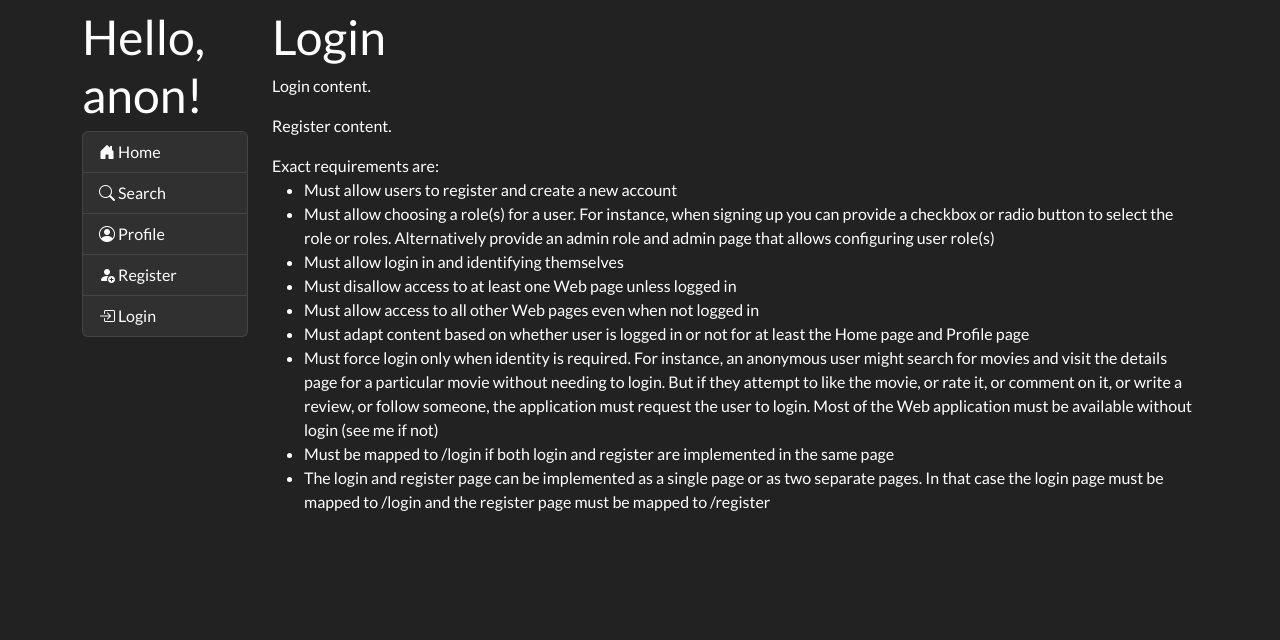
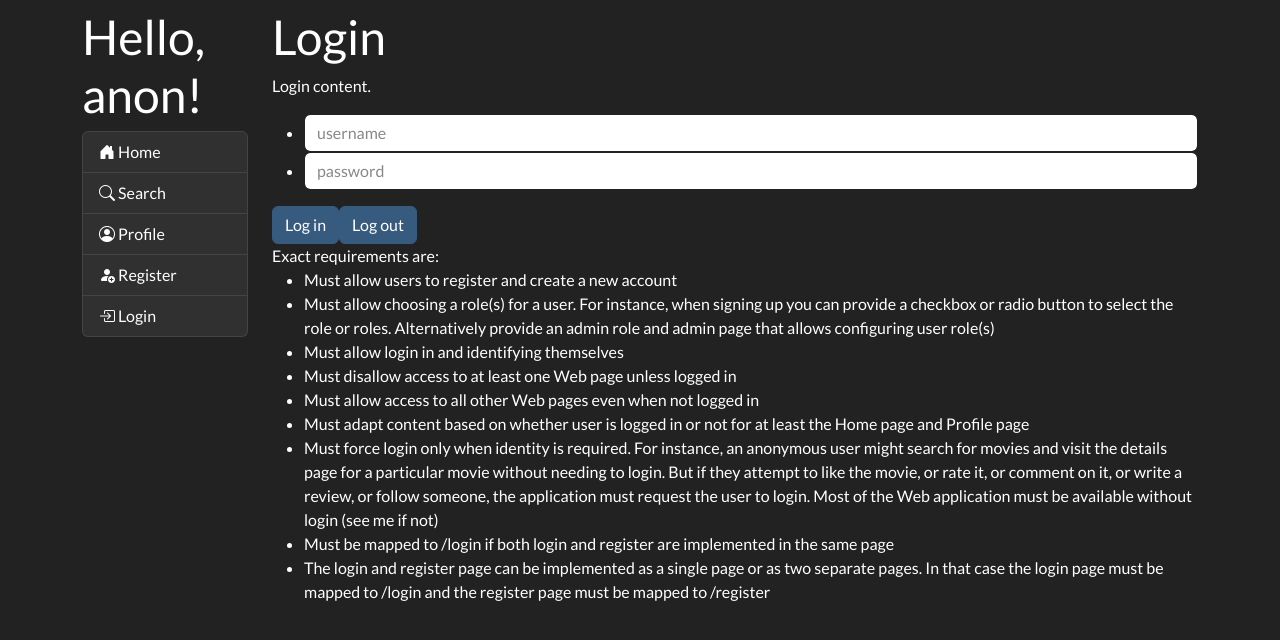
Before and after one commit to patelShas/spotty-review-react, a React (Create React App) app: page /login in a window 1280 px wide. Shown: the top 640 px of the page. Built offline with nearby package versions, Linux system fonts and the light colour scheme.

Commit message:
added login and logout

```diff
--- a/src/login/loginComponent.js
+++ b/src/login/loginComponent.js
@@ -1,4 +1,33 @@
+import {useDispatch, useSelector} from "react-redux";
+import {createUserThunk, logInUserThunk} from "../users/processing/user-thunks";
+import React from "react";
+import {logOut} from "../users/processing/users-reducer";
+
 function LoginComponent() {
+
+    const dispatch = useDispatch()
+
+    const userDetails = useSelector(state => state.user)
+    const failed = userDetails.failed
+
+    let state = {
+        username: '',
+        password: '',
+    }
+
+    const login = () => {
+        dispatch(logInUserThunk(state))
+    }
+    const logoutHandler = () => {
+        dispatch(logOut())
+    }
+
+    const setUsername = (state, username) =>
+        state.username = username
+
+    const setPassword = (state, password) =>
+        state.password = password
+
     return (
         <div>
             <h1>Login</h1>
@@ -6,9 +35,38 @@ function LoginComponent() {
                 <p>
                     Login content.
                 </p>
-                <p>
-                    Register content.
-                </p>
+                <span id={'failedMessage'} hidden={!failed}>Failed to log in</span>
+                <div>
+                    <ul>
+                        <li>
+                            <input
+                                id={'registerUsername'}
+                                onChange={(e) => setUsername(state, e.target.value)}
+                                className={'form-control'}
+                                placeholder="username"/>
+                        </li>
+                        <li>
+                            <input
+                                id={'registerPassword'}
+                                onChange={(e) => setPassword(state, e.target.value)}
+                                className={'form-control'}
+                                type="password"
+                                placeholder="password"/>
+                        </li>
+                    </ul>
+                    <button
+                        onClick={login}
+                        className={'btn btn-primary btn-block'}>
+                        Log in
+                    </button>
+                    <button
+                        onClick={logoutHandler}
+                        className={'btn btn-primary btn-block'}>
+                        Log out
+                    </button>
+                </div>
+
+
             </div>
             <div>
                 Exact requirements are:
--- a/src/navigation-sidebar/index.js
+++ b/src/navigation-sidebar/index.js
@@ -1,8 +1,13 @@
 import React from "react";
 import {useParams} from "react-router";
+import {useSelector} from "react-redux";
 
 const NavigationSidebar = () => {
     let {active} = useParams();
+
+    const details = useSelector(state => state.user)
+    const userType = details.user.type
+
     return (<div className="list-group">
         <a className={`list-group-item
                     ${!active || active === 'home' ? 'active' : ''}`}
@@ -22,12 +27,15 @@ const NavigationSidebar = () => {
             <i className="bi bi-person-circle"></i>
             <span className="d-none d-lg-inline"> Profile</span>
         </a>
-        <a className={`list-group-item
+        {
+            (userType === "ANON") && <a className={`list-group-item
                     ${active === 'more' ? 'active' : ''}`}
-           href="/register">
-            <i className="bi bi-person-fill-add"></i>
-            <span className="d-none d-lg-inline"> Register</span>
-        </a>
+                          href="/register">
+                <i className="bi bi-person-fill-add"></i>
+                <span className="d-none d-lg-inline"> Register</span>
+            </a>
+        }
+
         <a className={`list-group-item
                     ${active === 'more' ? 'active' : ''}`}
            href="/login">
--- a/src/register/registerComponent.js
+++ b/src/register/registerComponent.js
@@ -1,5 +1,5 @@
 import React from "react";
-import {useDispatch} from "react-redux";
+import {useDispatch, useSelector} from "react-redux";
 import {createUserThunk} from "../users/processing/user-thunks";
 
 function RegisterComponent() {
@@ -14,10 +14,12 @@ function RegisterComponent() {
 
     const dispatch = useDispatch()
 
+    const userDetails = useSelector(state => state.user)
+    const failed = userDetails.failed
+
     const register = (user) => {
         dispatch(createUserThunk(user))
     }
-       // registerUser(user)
 
     const setUsername = (state, username) =>
         state.username = username
@@ -38,6 +40,7 @@ function RegisterComponent() {
         <div>
             <h1>Register</h1>
             <span id={'noMatchMessage'} hidden={true}>The "password" and "verify password" fields do not match</span>
+            <span id={'failedMessage'} hidden={!failed}>Failed to register account</span>
             <div>
                 <ul>
                     <li>
--- a/src/users/processing/user-services.js
+++ b/src/users/processing/user-services.js
@@ -7,3 +7,8 @@ export const createUser = async (user) => {
     const response = await axios.post(`${API}register`, user)
     return response.data;
 }
+
+export const logInUser = async (credentials) => {
+    const response = await axios.post(`${API}login`, credentials)
+    return response.data;
+}
--- a/src/users/processing/user-thunks.js
+++ b/src/users/processing/user-thunks.js
@@ -10,3 +10,11 @@ export const createUserThunk = createAsyncThunk(
         return newuser
     }
 )
+
+export const logInUserThunk = createAsyncThunk(
+    'users/logInUser', async (credentials) => {
+        console.log(credentials)
+        const newuser = await service.logInUser(credentials)
+        return newuser
+    }
+)
--- a/src/users/processing/users-reducer.js
+++ b/src/users/processing/users-reducer.js
@@ -1,5 +1,5 @@
 import {createSlice} from "@reduxjs/toolkit";
-import {createUserThunk} from "./user-thunks";
+import {createUserThunk, logInUserThunk} from "./user-thunks";
 
 const initialState = {
     user: {
@@ -9,28 +9,63 @@ const initialState = {
         following: [],
         type: "ANON"
     },
-    loading: false
+    loading: false,
+    failed: false
 }
 
 
 const userSlice = createSlice({
     name: 'user',
     initialState,
+    reducers: {
+      logOut(state, action) {
+          state.user = {
+              username: "anon",
+              password: "N/A",
+              bio: "",
+              following: [],
+              type: "ANON"
+          }
+      }
+    },
     extraReducers: {
         [createUserThunk.pending]:
             (state) => {
                 state.loading = true
+                state.failed = false
             },
         [createUserThunk.fulfilled]:
             (state, {payload}) => {
                 state.loading = false
                 if (payload !== "") {
                     state.user = payload
+                } else {
+                    state.failed = true
                 }
             },
         [createUserThunk.rejected]:
             (state) => {
                 state.loading = false
+                state.failed = true
+            },
+        [logInUserThunk.pending]:
+            (state) => {
+                state.loading = true
+                state.failed = false
+            },
+        [logInUserThunk.fulfilled]:
+            (state, {payload}) => {
+                state.loading = false
+                if (payload !== "") {
+                    state.user = payload
+                } else {
+                    state.failed = true
+                }
+            },
+        [logInUserThunk.rejected]:
+            (state) => {
+                state.loading = false
+                state.failed = true
             },
 
 
@@ -38,4 +73,5 @@ const userSlice = createSlice({
 
 });
 
+export const {logOut} = userSlice.actions
 export default userSlice.reducer;
```
